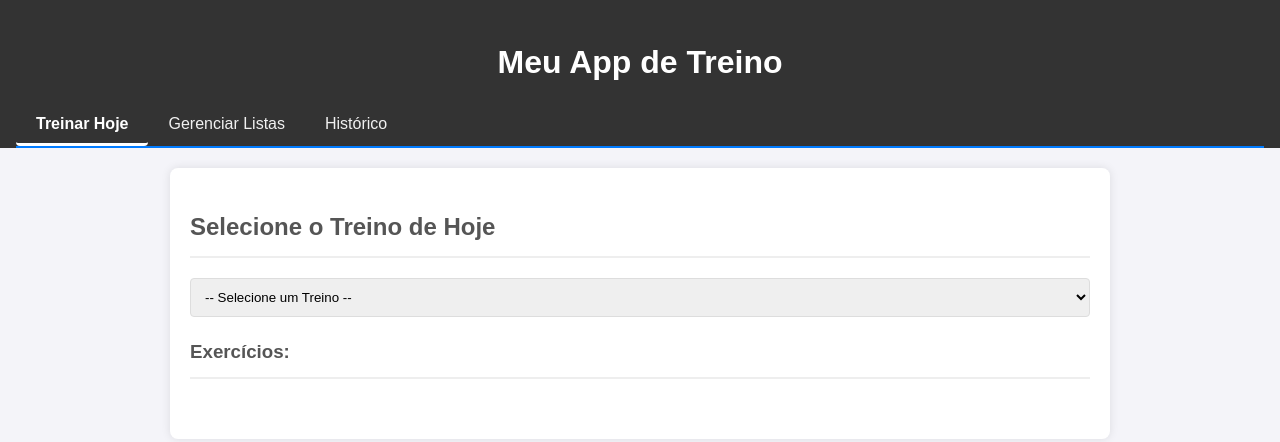
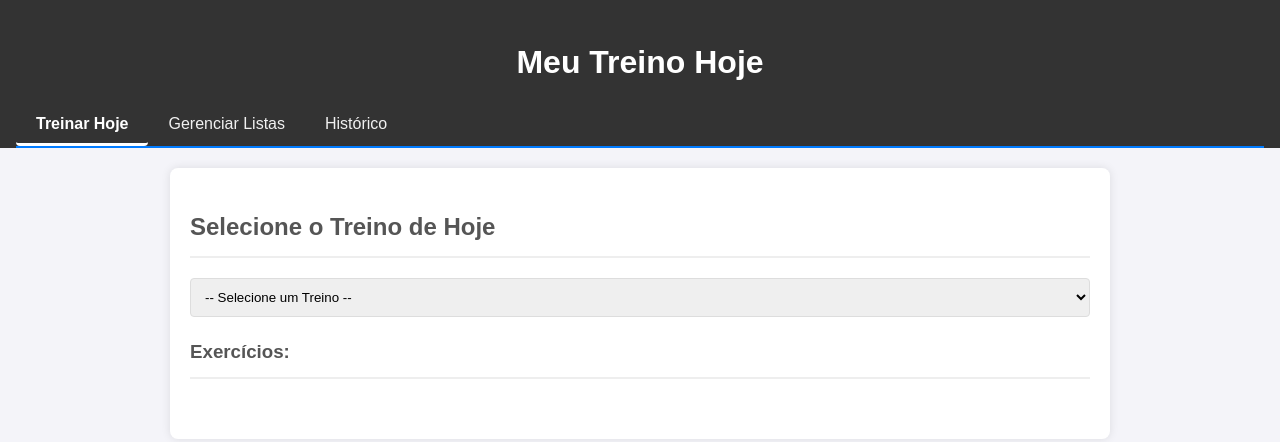
Before and after one commit to amdrade/meu-treino-hoje, a plain HTML site: page index.html in a window 1280 px wide. Drawn offline with Linux system fonts and the light colour scheme.

Commit message:
Altera nome da página

```diff
--- a/index.html
+++ b/index.html
@@ -3,12 +3,12 @@
   <head>
     <meta charset="UTF-8" />
     <meta name="viewport" content="width=device-width, initial-scale=1.0" />
-    <title>Meu Treino de Academia</title>
+    <title>Meu Treino Hoje</title>
     <link rel="stylesheet" href="style.css" />
   </head>
   <body>
     <header>
-      <h1>Meu App de Treino</h1>
+      <h1>Meu Treino Hoje</h1>
       <nav class="tab-nav">
         <button class="tab-button active" data-tab="tab-treinar">
           Treinar Hoje
```
